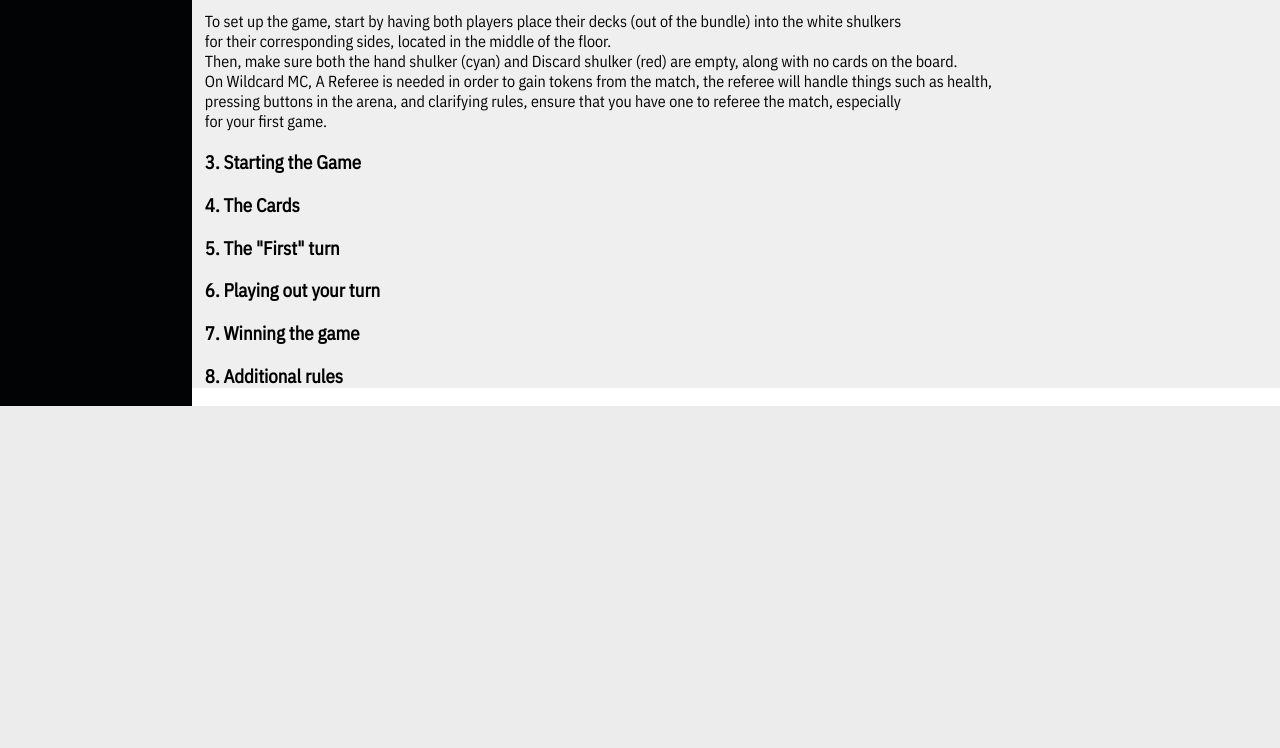
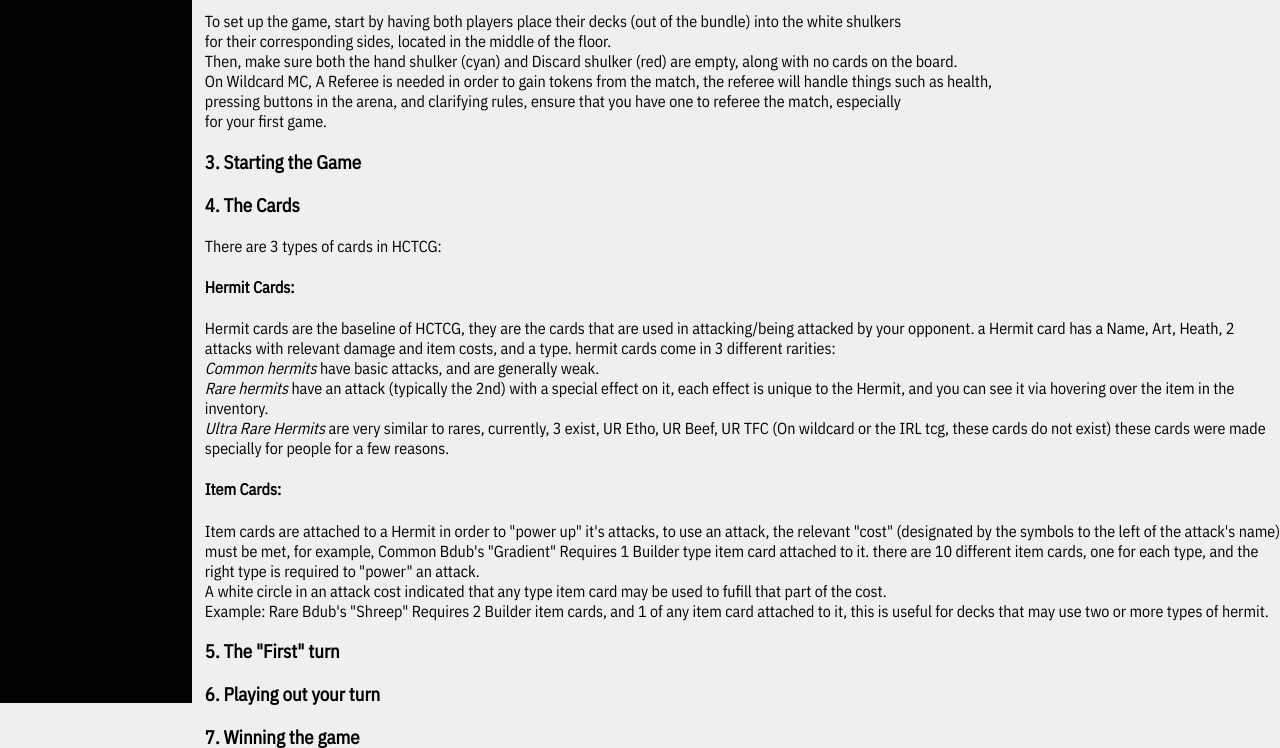
Before and after one commit to mrstuff456/HCTCG-Databse-Website, a Flask app: page /Rules in a window 1280 px wide. Shown: the part 533-1281 px from the top of the page. Before the commit the page ends 939 px from the top, so only its background shows below. Run offline with Flask 3, Linux system fonts and the light colour scheme.

Commit message:
format fix
changed code to align with python formatting standards, along with additions to the rules page

```diff
--- a/routes.py
+++ b/routes.py
@@ -1,7 +1,6 @@
 from flask import Flask, render_template, request, redirect
 import sqlite3
 import logging
-import math
 
 
 app = Flask(__name__)
@@ -9,180 +8,199 @@ log = app.logger
 app.logger.setLevel(logging.DEBUG)
 
 
-
-@app.route('/') #Home page
+@app.route('/')  # Home page
 def home():
 
-   #PAGE STATICS
+    # PAGE STATICS
     Header = "HCTCG Database"
     Title = "Home - HCTCG Database"
     Stylesheet = "hermit_details.css"
 
-    return render_template('home.html', Header = Header, Title = Title, Stylesheet = Stylesheet)
+    return render_template('home.html', Header=Header, Title=Title,
+                           Stylesheet=Stylesheet)
 
 
-@app.route('/Card/Hermit/<name>/<rarity>') # Hermit stats page
+@app.route('/Card/Hermit/<name>/<rarity>')  # Hermit stats page
 def hermit_page(name, rarity):
-    #initialise sql and cursor
-    conn =  sqlite3.connect('card.db')
+    # initialise sql and cursor
+    conn = sqlite3.connect('card.db')
     cur = conn.cursor()
 
-    #query the database to get the "head" stats
-    cur.execute(f"SELECT * FROM Card WHERE Name = '{name}' AND Rarity = '{rarity}';")
+    # query the database to get the "head" stats
+    cur.execute(f"""SELECT * FROM Card WHERE Name = '{name}'
+                 AND Rarity = '{rarity}';""")
     HeadStats = cur.fetchall()
-    id = HeadStats[0][0] #extract the id from the headstats
+    id = HeadStats[0][0]  # extract the id from the headstats
 
-    #query the database to get the "hermit" stats
+    # query the database to get the "hermit" stats
     cur.execute(f"SELECT * FROM Hermit WHERE id = {id}")
     HermitStats = cur.fetchall()
-    #extract certain stats for later use
+    # extract certain stats for calculating card strength/rating
     Health = int(HermitStats[0][3])
     A1Damage = int(HermitStats[0][6])
     A2Damage = int(HermitStats[0][10])
 
-    #grab a list of cards that share the same "owner" as the selected card.
-    cur.execute(f"SELECT ID, Name, Rarity FROM Card WHERE ID IN (SELECT ID FROM Hermit WHERE OwnerName='{HermitStats[0][2]}') AND NOT ID = {id};")
+    # grab a list of cards that share the same "owner" as the selected card.
+    cur.execute(f"""SELECT ID, Name, Rarity FROM Card WHERE ID IN
+                 (SELECT ID FROM Hermit WHERE OwnerName='{HermitStats[0][2]}')
+                 AND NOT ID = {id};""")
     SeeAlso = cur.fetchall()
 
-    #generate word versions of the attack cost
+    # generate word versions of the attack cost
     A1Worded = []
     A2Worded = []
     A1Cost = 0
     A2Cost = 0
     for i in HermitStats[0][4]:
         if i == "X":
-            A1Worded.append(HermitStats[0][1]) # add the type of the hermit to the list
+            # add the type of the hermit to the list
+            A1Worded.append(HermitStats[0][1])
             A1Cost += 5
         else:
-            A1Worded.append("Any") #add "any" if not an X (a wild)
+            # add "any" if not an X (a wild)
+            A1Worded.append("Any")
             A1Cost += 4
 
     for i in HermitStats[0][8]:
         if i == "X":
-            A2Worded.append(HermitStats[0][1]) # add the type of the hermit to the list
+            # add the type of the hermit to the list
+            A2Worded.append(HermitStats[0][1])
             A2Cost += 5
         else:
-            A2Worded.append("Any") #add "any" if not an X (a wild)
+            # add "any" if not an X (a wild)
+            A2Worded.append("Any")
             A2Cost += 4
 
-    #Query the database for any rulings asociated with the card.
+    # Query the database for any rulings asociated with the card.
     cur.execute(f"SELECT * FROM CardRuling WHERE CardID = {id}")
     Rulings = cur.fetchall()
     if not Rulings:
         Rulings = ["", "", "", ""]
 
-    #Generate the Ratings of the cards
-    #Generate using the CAV method (Cost Accounted Value)
+    # Generate the Ratings of the cards
+    # Generate using the CAV method (Cost Accounted Value)
     CAV = 9 * ((Health - 200 + A1Damage + A2Damage) / ((A1Cost + 10) * (A2Cost + 40))) + 0.1
     CAV = round(CAV, 2)
 
-
-    #generate data on clashes with other cards
-
-    #query the database for clashes in which the hermit wins.
+    # generate data on clashes with other cards
+    # query the database for clashes in which the hermit wins.
     cur.execute(f"SELECT * FROM CardClash WHERE WinnerID = {id}")
     clashwin = cur.fetchall()
     clashwinfixed = []
-    #"fix" the data so that it is formatted with the loser's name, and reason
+    # "fix" the data so that it is formatted with the loser's name, and reason
     for i in clashwin:
-        cur.execute(f"SELECT Name, Rarity, CardType FROM Card WHERE ID = {i[1]}")
+        cur.execute(f"""SELECT Name, Rarity, CardType FROM Card WHERE
+                     ID = {i[1]}""")
         loser = cur.fetchall()
         clashwinfixed += [[loser[0][0], loser[0][1], loser[0][2], i[2]]]
 
-    #query the database for clashes in which the hermit loses
+    # query the database for clashes in which the hermit loses
     cur.execute(f"SELECT * FROM CardClash WHERE LoserID = {id}")
     clashlose = cur.fetchall()
     clashlosefixed = []
-    #"Fix" the data in above format
+    # "Fix" the data in above format
     for i in clashlose:
-        cur.execute(f"SELECT Name, Rarity, CardType FROM Card WHERE ID = {i[0]}")
+        cur.execute(f"""SELECT Name, Rarity, CardType FROM Card WHERE
+                     ID = {i[0]}""")
         winner = cur.fetchall()
         clashlosefixed += [[winner[0][0], winner[0][1], winner[0][2], i[2]]]
 
-
-
-
-    #PAGE STATICS
+    # PAGE STATICS
     Header = f"#{id} {HeadStats[0][1]} - {HeadStats[0][2]}"
     title = f"{HeadStats[0][1]} {HeadStats[0][2]} - Details"
     stylesheet = "hermit_details.css"
 
-    return render_template('hermit_details.html', HeadStats = HeadStats, HermitStats = HermitStats, SeeAlso = SeeAlso, title = title, Header = Header, stylesheet=stylesheet, A1Worded = A1Worded, A2Worded = A2Worded, CAV = CAV, Rulings = Rulings, clashwinfixed = clashwinfixed, clashlosefixed = clashlosefixed)
+    return render_template('hermit_details.html',
+                           HeadStats=HeadStats, HermitStats=HermitStats,
+                           SeeAlso=SeeAlso, title=title, Header=Header,
+                           stylesheet=stylesheet, A1Worded=A1Worded,
+                           A2Worded=A2Worded, CAV=CAV, Rulings=Rulings,
+                           clashwinfixed=clashwinfixed,
+                           clashlosefixed=clashlosefixed)
 
-@app.route('/Searchbar', methods =['POST'])
+
+@app.route('/Searchbar', methods=['POST'])
 def search_redirect():
     search = request.form.get('query')
-    return  redirect(f"/Search/Name/{search}")
+    return redirect(f"/Search/Name/{search}")
+
 
 @app.route('/Search/<string:category>/<string:query>')
 def search(category, query):
-    #initialise sql and cursor
+    # initialise sql and cursor
     conn = sqlite3.connect('card.db')
     cur = conn.cursor()
 
     Header = ""
 
-    if category in["ID", "Rarity", "CardType", "Series"]:
-        cur.execute(f"SELECT Name, Rarity, Art, CardType FROM Card WHERE {category} = '{query}' ORDER BY Name ASC")
+    if category in ["ID", "Rarity", "CardType", "Series"]:
+        cur.execute(f"""SELECT Name, Rarity, Art, CardType FROM Card WHERE
+                     {category} = '{query}' ORDER BY Name ASC""")
         Cards = cur.fetchall()
         Header = f"{query} Cards"
     if category == "Name":
         NameFormatted = "%"
         for i in query:
             NameFormatted += f"{i}%"
-        cur.execute(f"SELECT Name, Rarity, Art, CardType FROM Card WHERE Name LIKE '{NameFormatted}'")
+        cur.execute(f"""SELECT Name, Rarity, Art, CardType FROM Card WHERE
+                     Name LIKE '{NameFormatted}'""")
         Cards = cur.fetchall()
         Header = f"Cards matching '{query}'"
-    if category in["Type", "OwnerName"]:
-        cur.execute(f"SELECT Name, Rarity, Art, CardType FROM Card WHERE ID IN(SELECT ID FROM Hermit WHERE {category} = '{query}')")
+    if category in ["Type", "OwnerName"]:
+        cur.execute(f"""SELECT Name, Rarity, Art, CardType FROM Card WHERE ID
+                     IN (SELECT ID FROM Hermit WHERE
+                     {category} = '{query}')""")
         Cards = cur.fetchall()
         if category == "OwnerName":
             Header = f"{query}'s Cards"
         else:
             Header = f"{query} Cards"
 
-
-    #PAGE STATICS
+    # PAGE STATICS
     Title = "Card Search"
     stylesheet = "search.css"
-    return render_template('search.html', Header = Header, title = Title, stylesheet = stylesheet, Cards = Cards, category = category)
+    return render_template('search.html', Header=Header, title=Title,
+                           stylesheet=stylesheet, Cards=Cards,
+                           category=category)
 
 
 @app.route('/Rules')
 def rulebook():
 
-    #PAGE STATICS
+    # PAGE STATICS
     Header = "Rulebook"
     Title = "Rulebook"
     stylesheet = "Rules.css"
-    return render_template('rules.html', title = Title, Header = Header, stylesheet = stylesheet)
+    return render_template('rules.html', title=Title, Header=Header,
+                           stylesheet=stylesheet)
 
 
 @app.route('/About')
 def about():
 
-    #PAGE STATICS
+    # PAGE STATICS
     Header = "About HCTCG"
     Title = "About HCTCG"
     stylesheet = "About.css"
-    return render_template('about.html', title = Title, Header = Header, stylesheet = stylesheet)
+    return render_template('about.html', title=Title, Header=Header,
+                           stylesheet=stylesheet)
 
 
 @app.route('/Changes')
 def changes():
 
-    #PAGE STATICS
+    # PAGE STATICS
     Header = "Card Changes"
     Title = "Card Changes"
     stylesheet = "Changes.css"
-    return render_template('changes.html', title = Title, Header = Header, stylesheet = stylesheet)
+    return render_template('changes.html', title=Title, Header=Header,
+                           stylesheet=stylesheet)
 
 
-@app.route('/beemovie') #thinking bee
+@app.route('/beemovie')  # thinking bee
 def beemovie():
     return render_template('beemovie.html')
 
 
-
 if __name__ == "__main__":
     app.run(debug=True)
--- a/templates/rules.html
+++ b/templates/rules.html
@@ -45,6 +45,24 @@
     <h3 id="cards">
         4. The Cards
     </h3>
+    There are 3 types of cards in HCTCG:
+    <h4>
+        Hermit Cards:
+    </h4>
+    Hermit cards are the baseline of HCTCG, they are the cards that are used in attacking/being attacked by your opponent.
+    a Hermit card has a Name, Art, Heath, 2 attacks with relevant damage and item costs, and a type.
+    hermit cards come in 3 different rarities: <br>
+    <i>Common hermits</i> have basic attacks, and are generally weak. <br>
+    <i>Rare hermits</i> have an attack (typically the 2nd) with a special effect on it, each effect is unique to the Hermit, and you can see it via hovering over the item in the inventory.<br>
+    <i>Ultra Rare Hermits</i> are very similar to rares, currently, 3 exist, UR Etho, UR Beef, UR TFC (On wildcard or the IRL tcg, these cards do not exist) these cards were made specially for people for a few reasons. <br>
+
+    <h4>
+        Item Cards:
+    </h4>
+    Item cards are attached to a Hermit in order to "power up" it's attacks, to use an attack, the relevant "cost" (designated by the symbols to the left of the attack's name) must be met, for example, Common Bdub's "Gradient" Requires 1 Builder type item card attached to it. there are 10 different item cards, one for each type, and the right type is required to "power" an attack. <br>
+    A white circle in an attack cost indicated that any type item card may be used to fufill that part of the cost. <br>
+    Example: Rare Bdub's "Shreep" Requires 2 Builder item cards, and 1 of any item card attached to it, this is useful for decks that may use two or more types of hermit.
+
 </p>
 <p>
     <h3 id="firstturn">
```
Also changed, not shown: Card.db.
